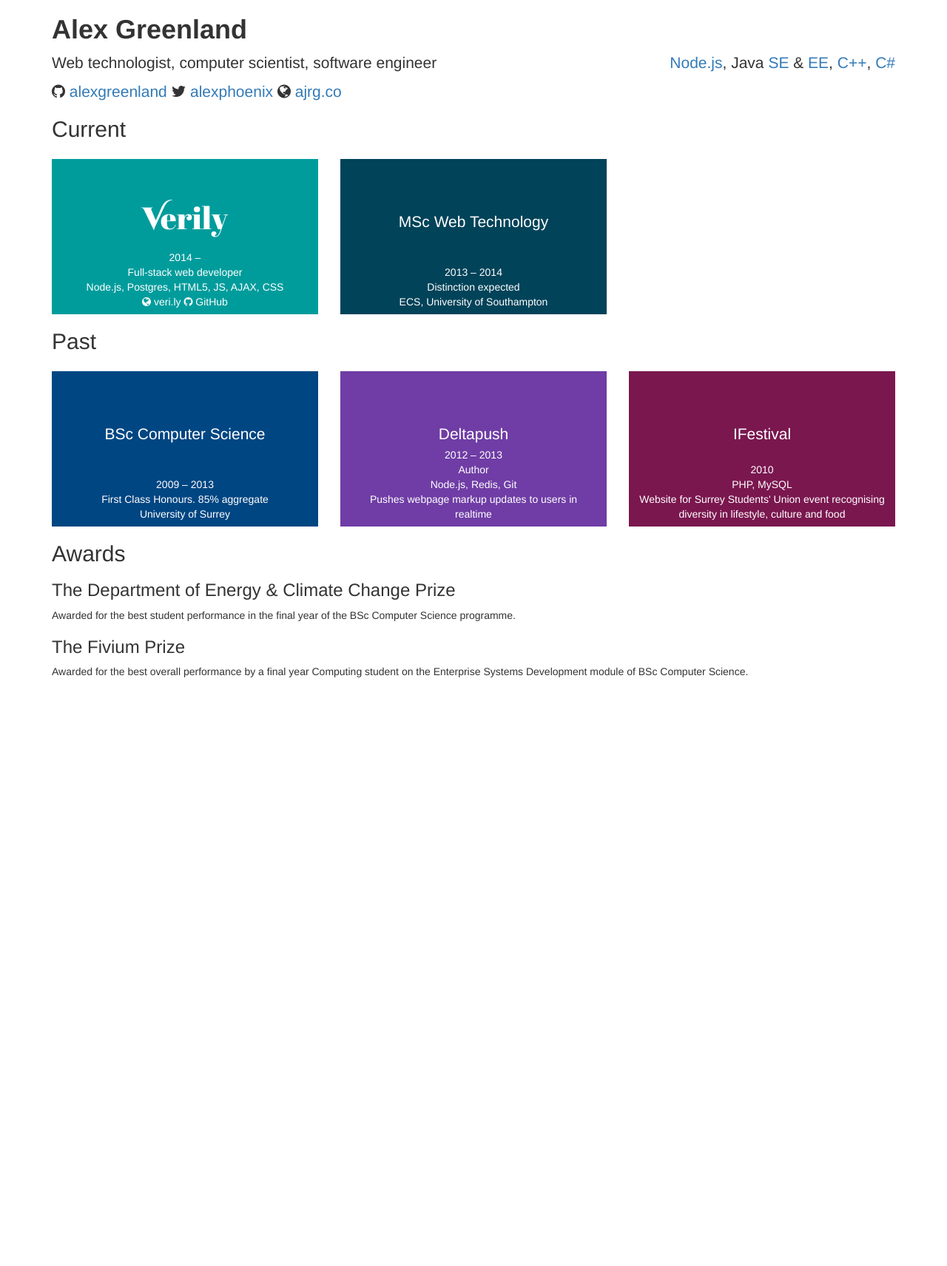
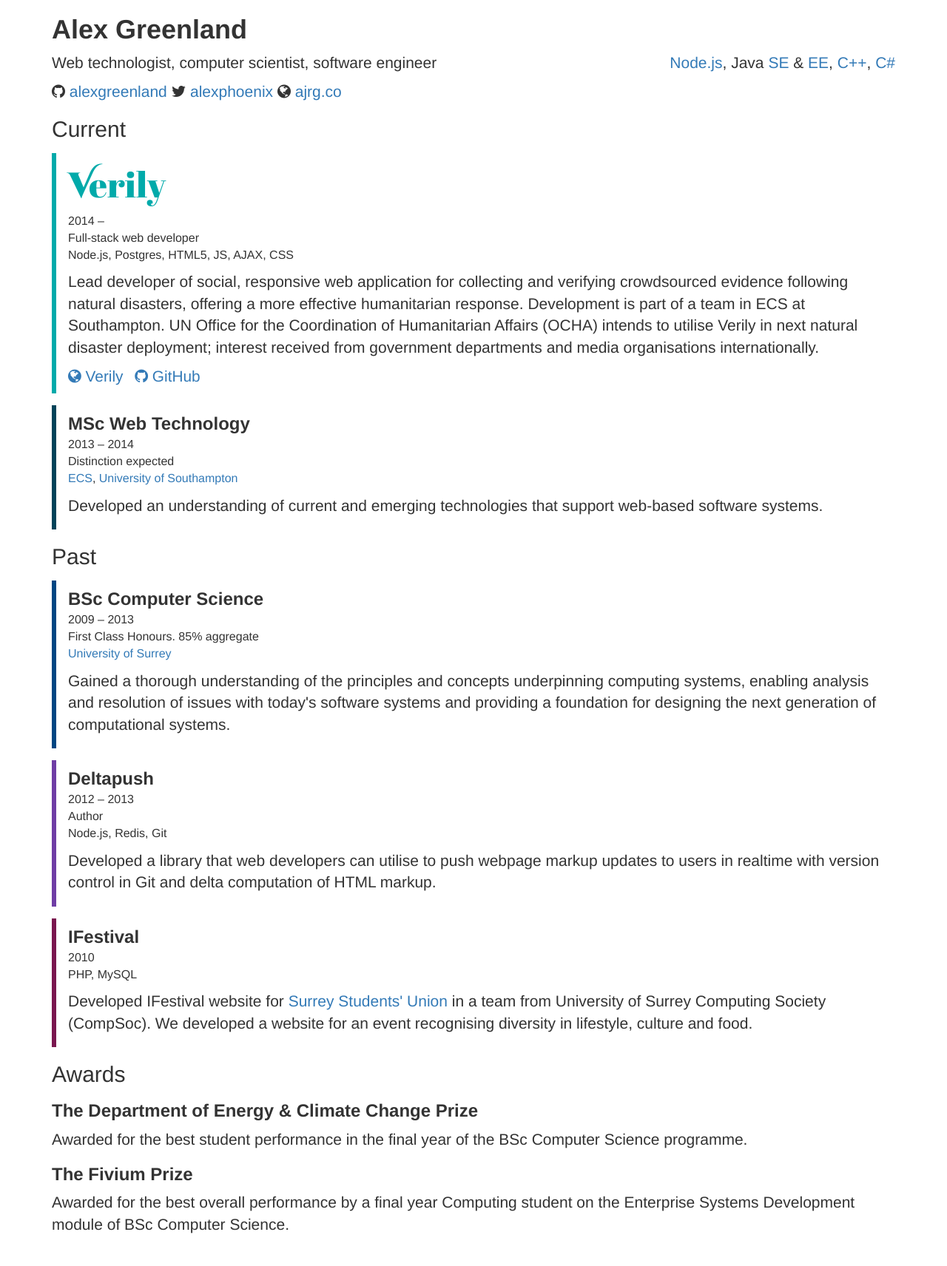
Before and after one commit to alexgreenland/alexgreenland.github.io, a Jekyll site: the page built from index.html, in a window 1280 px wide. Shown: the whole page at 74% size. Built offline with Jekyll 4.4.1, drawn with Linux system fonts in a browser that asks for light colours; nearby versions of some CDN libraries; some web fonts are replaced; Markdown is read by kramdown in place of the engine named in the settings; before the commit the page ends 946 px from its top, so only the background shows below that.

Commit message:
update design

```diff
--- a/css/main.css
+++ b/css/main.css
@@ -1,9 +1,25 @@
 body {
     font-family: 'News Cycle', 'Helvetica Neue', Helvetica, Arial, sans-serif;
+    font-size: 16px;
+/*    text-rendering: optimizeLegibility;*/
+/*    -webkit-font-smoothing: antialiased;*/
 }
 
-h1 {
+h1, h3 {
     font-weight: 700;
+}
+
+p {
+    margin: 10px 0;
+}
+
+p.lead {
+    margin-bottom: 10px;
+}
+
+.outlink {
+    font-size: 1.3em;
+    padding-right: 10px;
 }
 
 .vitals .profession {
@@ -11,6 +27,7 @@
 }
 
 .vitals p.lead {
+    margin-top: 0;
     margin-bottom: 5px;
 }
 
@@ -44,61 +61,64 @@
     position: relative;
     padding: 0.5em 1em;
     margin-top: 1em;
-    height: 15em;
-    text-align: center;
-    color: #ffffff;
+/*    height: 15em;*/
+/*    color: #ffffff;*/
+    border-left-style: solid;
+    border-left-width: 6px;
 }
 
 .box .title {
-    display: block;
-    padding-top: 1em;
-    font-size: 2.5em;
+/*    display: block;*/
+/*    padding-top: 1em;*/
+/*    font-size: 2.5em;*/
 }
 
 .box .foot {
-    position: absolute;
+/*    position: absolute;
     bottom: 0.5em;
     left: 0;
     right: 0;
-    margin: 0 1em;
+    margin: 0 1em;*/
 
 }
 
 
 .box a {
-    color: #ffffff !important;
+
 }
 
 .box.verily {
-    background-color: #009c9c;
+    border-left-color: #00aaaa;
 }
 
 .box.soton {
-    background-color: #014359;
+    border-left-color: #014359;
 }
 
 .box.surrey {
-    background-color: #004682;
+    border-left-color: #004682;
 }
 
 .box.deltapush {
-    background-color: #6f3da5;
+   border-left-color: #6f3da5;
 }
 
 .box.ifestival {
-    background-color: #7a174f;
+    border-left-color: #7a174f;
 }
 
 .box .plain.title {
-    padding-top: 3em;
+/*    padding-top: 3em;*/
     font-size: 1.5em;
+    font-weight: 700;
 }
 
 .verily-logo {
     font-family: 'Abril Fatface', cursive;
     text-decoration: none;
-    padding-top: 1em !important;
+/*    padding-top: 1em !important;*/
     font-size: 3em !important;
+    color: #00aaaa;
 }
 
 .verily-logo:hover {
--- a/index.html
+++ b/index.html
@@ -26,8 +26,7 @@
     <!-- / .vitals -->
 
     <h2>Current</h2>
-    <div class="row">
-        <div class="col-sm-4">
+    <div class="">
         <!-- box.verily -->
         <div class="box verily">
             <a href="https://veri.ly/" class="title verily-logo" title="Verily">
@@ -40,17 +39,23 @@
                 Full-stack web developer
                 <br>
                 Node.js, Postgres, HTML5, JS, AJAX, CSS
-                    <br>
+                <p class="lead">
+                    Lead developer of social, responsive web application for collecting and verifying crowdsourced evidence following natural disasters, offering a more effective humanitarian response. Development is part of a team in ECS at Southampton. UN Office for the Coordination of Humanitarian Affairs (OCHA) intends to utilise Verily in next natural disaster deployment; interest received from government departments and media organisations internationally.
+                </p>
+                <span class="outlink">
                     <a href="https://veri.ly/"><i class="fa fa-globe"></i></a>
-                    <a href="https://veri.ly/">veri.ly</a>
+                    <a href="https://veri.ly/">Verily</a>
+                </span>
+                <span class="outlink">
                     <a href="https://github.com/verily-org/verily"><i class="fa fa-github"></i></a>
                     <a href="https://github.com/verily-org/verily">GitHub</a>
+                </span>
             </div>
         </div>
         <!-- / .box.verily -->
     </div>
 
-        <div class="col-sm-4">
+    <div class="">
         <!-- box.soton -->
         <div class="box soton">
             <div class="plain title">
@@ -62,17 +67,17 @@
                 Distinction expected
                 <br>
                 <a href="http://www.ecs.soton.ac.uk/">ECS</a>, <a href="http://www.southampton.ac.uk/">University of Southampton</a>
+                <p class="lead">
+                    Developed an understanding of current and emerging technologies that support web-based software systems.
+                </p>
             </div>
 
         </div>
         <!-- / .box.soton -->
     </div>
 
-    </div>
 
     <h2>Past</h2>
-    <div class="row">
-        <div class="col-sm-4">
         <!-- box.surrey -->
         <div class="box surrey">
             <div class="plain title">
@@ -84,13 +89,13 @@
                 First Class Honours. 85% aggregate
                 <br>
                 <a href="http://www.surrey.ac.uk/">University of Surrey</a>
+                <p class="lead">
+                    Gained a thorough understanding of the principles and concepts underpinning computing systems, enabling analysis and resolution of issues with today's software systems and providing a foundation for designing the next generation of computational systems.
+                </p>
             </div>
-
         </div>
         <!-- / .box.surrey -->
-        </div>
 
-        <div class="col-sm-4">
         <!-- box.deltapush -->
         <div class="box deltapush">
             <div class="plain title">
@@ -102,15 +107,15 @@
                 Author
                 <br>
                 Node.js, Redis, Git
-                    <br>
-                    Pushes webpage markup updates to users in realtime
+                <p class="lead">
+                    Developed a library that web developers can utilise to push webpage markup updates to users in realtime with version control in Git and delta computation of HTML markup.
+                </p>
             </div>
 
         </div>
         <!-- / .box.deltapush -->
-        </div>
 
-        <div class="col-sm-4">
+    <div class="">
         <!-- box.ifestival -->
         <div class="box ifestival">
             <div class="plain title">
@@ -120,22 +125,24 @@
                 2010
                 <br>
                 PHP, MySQL
-                    <br>
-                    Website for <a href="http://www.ussu.co.uk/">Surrey Students' Union</a> event recognising diversity in lifestyle, culture and food
+                <p class="lead">
+                    Developed IFestival website for <a href="http://www.ussu.co.uk/">Surrey Students' Union</a> in a team from University of Surrey Computing Society (CompSoc). We developed a website for an event recognising diversity in lifestyle, culture and food.
+                </p>
             </div>
 
         </div>
         <!-- / .box.ifestival -->
     </div>
 
-    </div>
-    <!-- / .row -->
 
     <h2>Awards</h2>
     <h3>The Department of Energy &amp; Climate Change Prize</h3>
+    <p class="lead">
         Awarded for the best student performance in the final year of the BSc Computer Science programme.
+    </p>
 
     <h3>The Fivium Prize</h3>
+    <p class="lead">
         Awarded for the best overall performance by a final year Computing student on the Enterprise Systems Development module of BSc Computer Science.
-
+    </p>
 </div>
```
Lines whose indentation alone changed are shown as unchanged.
